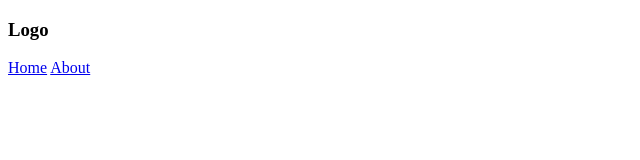
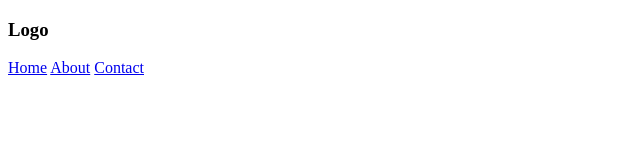
Before and after one commit to jdtdesigns/project1_example, a plain HTML site: page index.html in a window 1280 px wide. Shown: the full height of the page, 0-640 px from the left. Drawn offline with Linux system fonts and the light colour scheme.

Commit message:
adds nav link to header

```diff
--- a/index.html
+++ b/index.html
@@ -11,6 +11,7 @@
     <nav>
       <a href="#">Home</a>
       <a href="#">About</a>
+      <a href="#">Contact</a>
     </nav>
   </header>
 </body>
```
